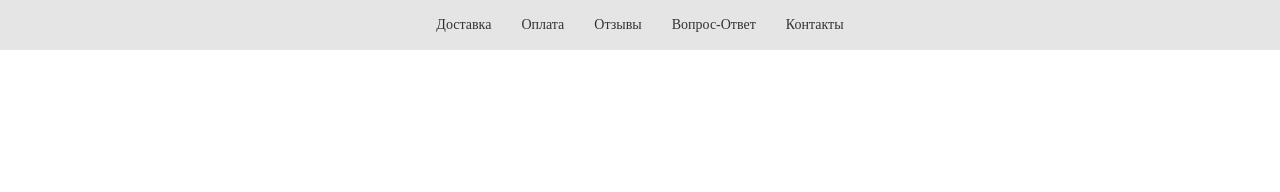
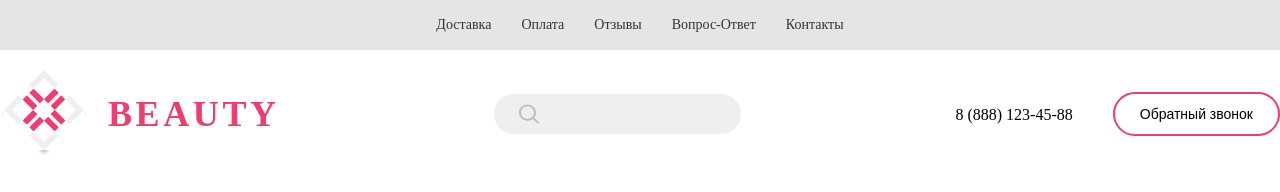
Before and after one commit to Kot-off/Chair-shop, a website: page index.html in a window 1280 px wide. Drawn offline with Linux system fonts and the light colour scheme.

Commit message:
add header-block

```diff
--- a/index.html
+++ b/index.html
@@ -11,8 +11,9 @@
 
 
 <body>
+  <!-- header-navigation -->
   <section class="header-navigation">
-    <div class="wraper header-navigation__wraper">
+    <div class="wrapper header-navigation__wrapper">
       <a href="#" class="header-navigation__link">
         Доставка
       </a>
@@ -30,7 +31,32 @@
       </a>
     </div>
   </section>
+  <!-- header-navigation -->
 
+  <!-- header -->
+  <header class="header">
+    <div class="wrapper header__wrapper">
+      <a class="header__logo-block">
+        <img src="./src/assets/header/logo.png" alt="logo" class="header__logo-img">
+        <span class="header__logo-title">BEAUTY</span>
+      </a>
+
+      <div class="header__search-block">
+        <img src="./src/assets/header/search.svg" alt="search icon" class="header__search-icon">
+        <input type="text" class="header__search-input">
+      </div>
+
+      <div class="header__callback-block callback-block">
+        <a href="tel:88881234588" class="header__tel-number callback-block__tel-number">
+          8 (888) 123-45-88
+        </a>
+        <button class="header__callback-button callback-block__callback-button default-button">
+          Обратный звонок
+        </button>
+      </div>
+    </div>
+  </header>
+  <!-- header -->
 
 
 
--- /dev/null
+++ b/src/scss/common/_callback-block.scss
@@ -0,0 +1,17 @@
+.callback-block {
+  display: flex;
+  align-items: center;
+
+  &__tel-number {
+    font-size: 1.6rem;
+    line-height: 1.9rem;
+    margin-right: 40px;
+
+    color: $link-text-color;
+  }
+
+  &__callback-button {
+    background: $primary2;
+    border-color: $primary1 !important;
+  }
+}
--- /dev/null
+++ b/src/scss/common/_default-button.scss
@@ -0,0 +1,10 @@
+.default-button {
+  font-size: 1.4rem;
+  line-height: 1.6rem;
+  padding: 12px 25px;
+
+  color: $link-text-color;
+  border-radius: 40px;
+  border: 2px solid;
+  cursor: pointer;
+}
--- a/src/scss/index.scss
+++ b/src/scss/index.scss
@@ -2,5 +2,10 @@
 @import "./constans/constans";
 @import "./global/global";
 
+//Сommon styles
+@import "./common/callback-block";
+@import "./common/default-button";
+
 //Block
 @import "./modules/header-navigation";
+@import "./modules/header";
--- a/src/scss/modules/_header-navigation.scss
+++ b/src/scss/modules/_header-navigation.scss
@@ -1,7 +1,7 @@
 .header-navigation {
   background: $primary3;
 
-  &__wraper {
+  &__wrapper {
     display: flex;
     align-items: center;
     justify-content: center;
--- /dev/null
+++ b/src/scss/modules/_header.scss
@@ -0,0 +1,55 @@
+$input-search-background: #EFEFEF;
+$input-search-height: 40px;
+
+
+.header {
+  background: $primary2;
+
+  &__wrapper {
+    display: flex;
+    align-items: center;
+    justify-content: space-between;
+
+    padding: 20px 0;
+  }
+
+  //logo-block
+  &__logo-block {
+    display: flex;
+    align-items: center;
+  }
+
+  &__logo-img {}
+
+  &__logo-title {
+    font-size: 3.6rem;
+    line-height: 4.2rem;
+    letter-spacing: 0.1em;
+    margin-left: 20px;
+
+    font-weight: bold;
+    color: $primary1;
+  }
+
+  //search-block
+  &__search-block {
+    display: flex;
+    align-items: center;
+
+    height: $input-search-height;
+    padding: 0 20px;
+
+    background: $input-search-background;
+    border-radius: 40px;
+  }
+
+  &__search-icon {
+    margin: 5px;
+  }
+
+  &__search-input {
+    background: none;
+    border: none;
+    outline: none;
+  }
+}
```
Also changed, not shown: src/assets/header/logo.png (renamed from src/assets/logo.png), src/assets/header/search.svg (added), src/css/index.css, src/scss/constans/_constans.scss (line endings or trailing spaces).
